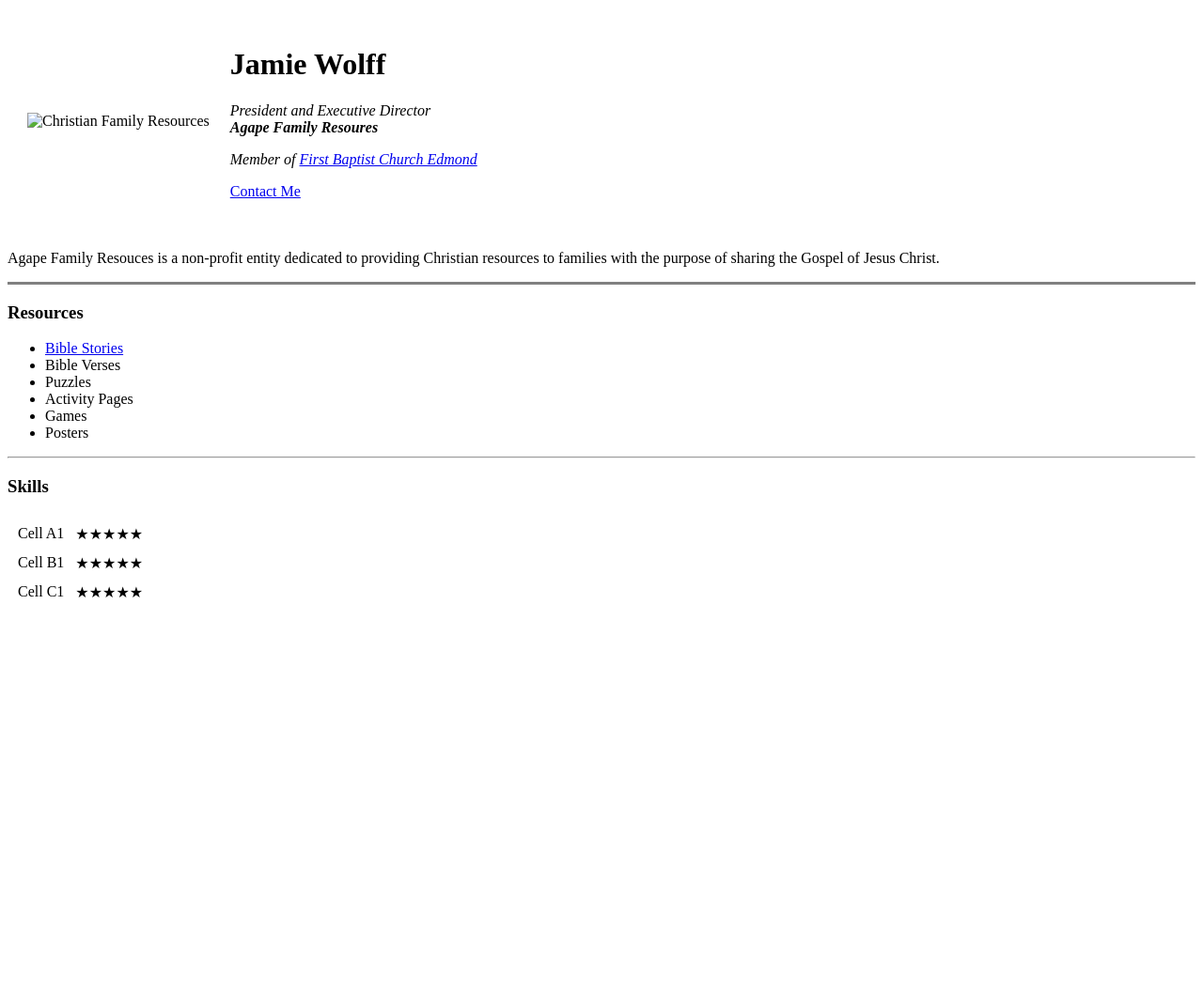
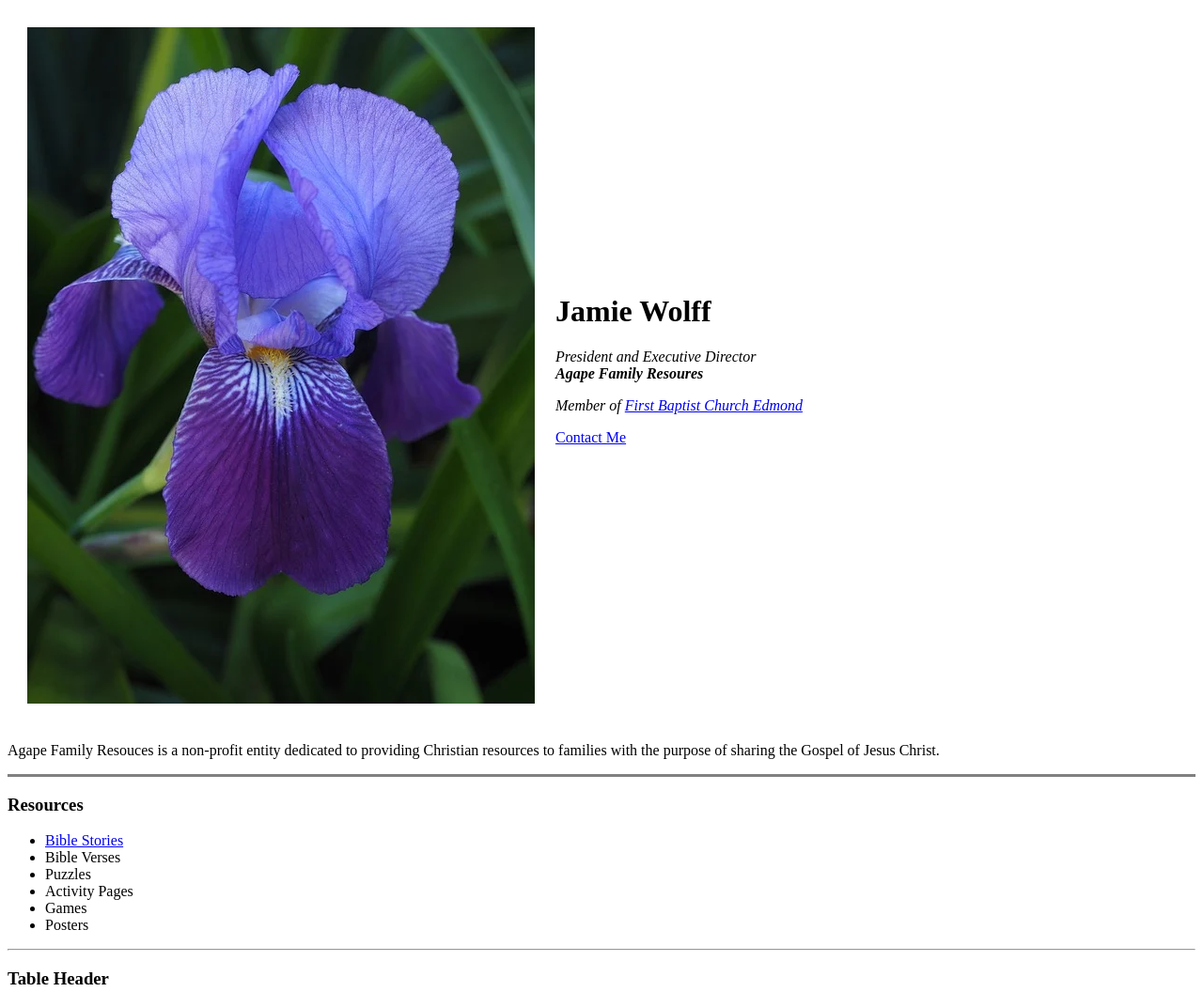
Before and after one commit to jjwj316/cv, a plain HTML site: page index.html in a window 1280 px wide. Shown: the top 1056 px of the page at 94% size. Before the commit the page ends 800 px from the top, so only its background shows below. Drawn offline with Linux system fonts and the light colour scheme.

Commit message:
Correct links

```diff
--- a/index.html
+++ b/index.html
@@ -13,7 +13,8 @@
   <img src="2005_0424Image0010.jpg" alt="Christian Family Resources"> -->
   <table cellspacing="20">
     <tr>
-      <td><img src="images/iris-flowers1.webp" alt="Christian Family Resources"></td>
+      <!--<td><img src="images/iris-flowers1.webp" alt="Christian Family Resources"></td> -->
+      <td><img src="iris-flowers1.webp" alt="Christian Family Resources"></td>
       <td><h1>Jamie Wolff</h1>
       <p><em>President and Executive Director<br>
           <strong>Agape Family Resoures</strong></em></p>
@@ -38,7 +39,7 @@
   </ul>
 <hr>
   <table cellspacing="10">
-    <h3>Skills</h3>
+    <h3>Table Header</h3>
     <tr>
       <td>Cell A1</td>
       <td>★★★★★</td>
```
Also changed, not shown: Bible stories.html (+6 -2 lines).
